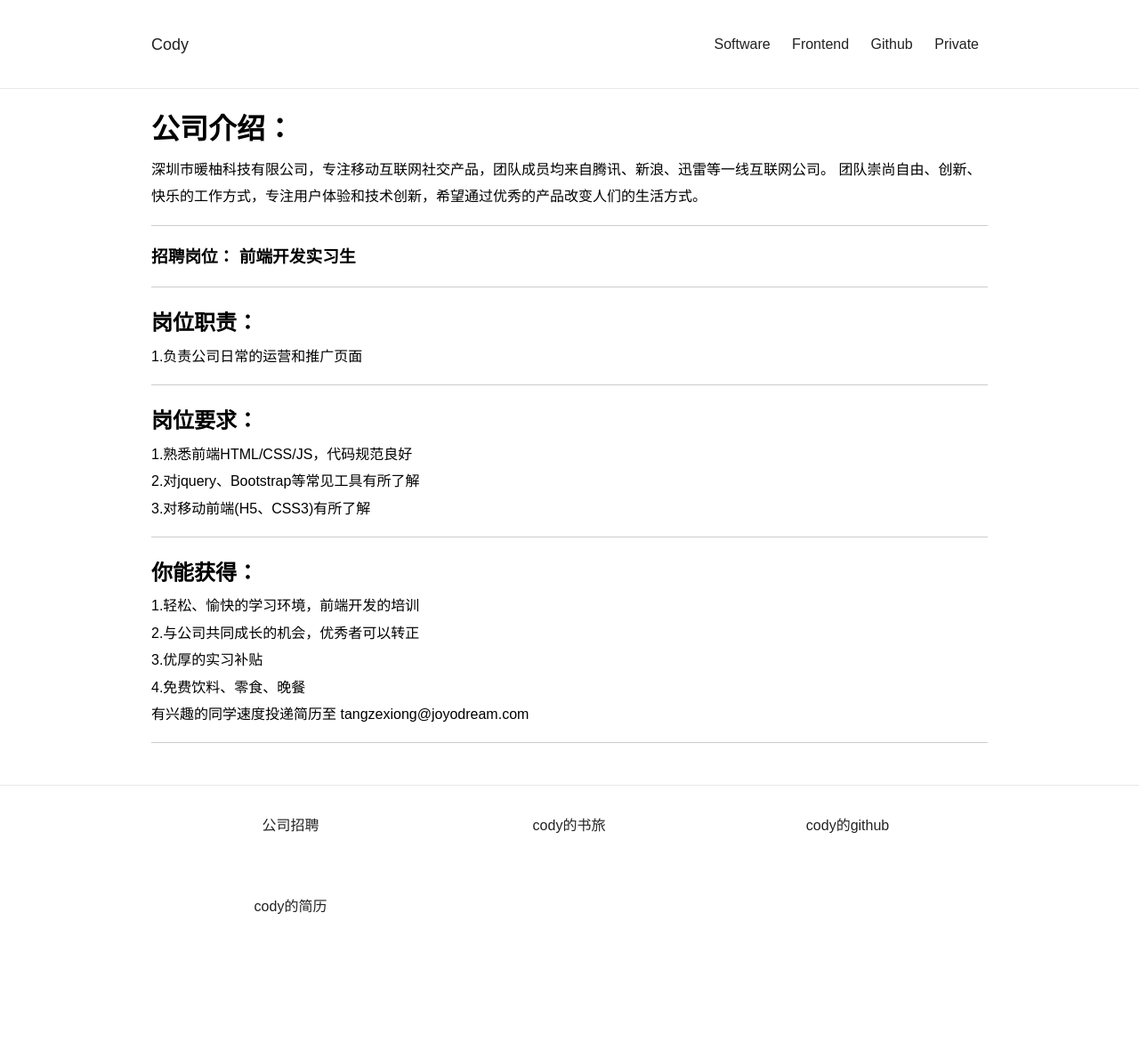
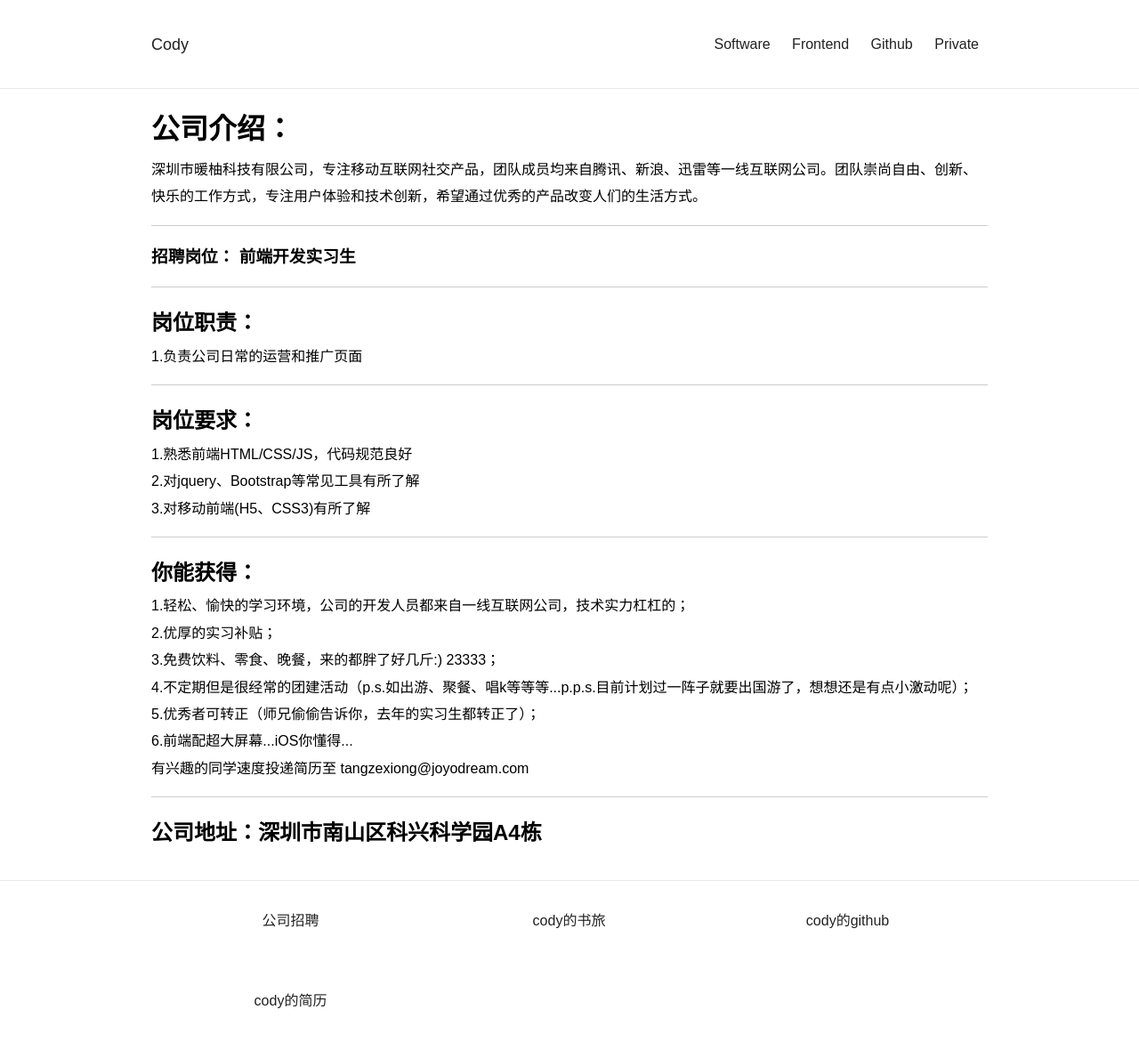
Before and after one commit to cody1991/cody1991.github.io, a Jekyll site: the page built from zhao.html, in a window 1280 px wide and 1171 px high. Shown: the whole window at 89% size. Built offline with Jekyll 4.4.1, drawn with Linux system fonts in a browser that asks for light colours; nearby versions of some CDN libraries; comment, search, counter and statistics services are not loaded.

Commit message:
change zhao page

```diff
--- a/zhao.html
+++ b/zhao.html
@@ -5,7 +5,7 @@ layout: default
 公司介绍：
 </h1>
 <p>
-    深圳市暖柚科技有限公司，专注移动互联网社交产品，团队成员均来自腾讯、新浪、迅雷等一线互联网公司。 团队崇尚自由、创新、快乐的工作方式，专注用户体验和技术创新，希望通过优秀的产品改变人们的生活方式。
+    深圳市暖柚科技有限公司，专注移动互联网社交产品，团队成员均来自腾讯、新浪、迅雷等一线互联网公司。团队崇尚自由、创新、快乐的工作方式，专注用户体验和技术创新，希望通过优秀的产品改变人们的生活方式。
 </p>
 <hr/>
 <h3>
@@ -32,15 +32,20 @@ layout: default
     你能获得：
 </h2>
 <ul>
-    <li>1.轻松、愉快的学习环境，前端开发的培训</li>
-    <li>2.与公司共同成长的机会，优秀者可以转正</li>
-    <li>3.优厚的实习补贴</li>
-    <li>4.免费饮料、零食、晚餐</li>
+    <li>1.轻松、愉快的学习环境，公司的开发人员都来自一线互联网公司，技术实力杠杠的；</li>
+    <li>2.优厚的实习补贴；</li>
+    <li>3.免费饮料、零食、晚餐，来的都胖了好几斤:) 23333；</li>
+    <li>4.不定期但是很经常的团建活动（p.s.如出游、聚餐、唱k等等等...p.p.s.目前计划过一阵子就要出国游了，想想还是有点小激动呢）；</li>
+    <li>5.优秀者可转正（师兄偷偷告诉你，去年的实习生都转正了）；</li>
+    <li>6.前端配超大屏幕...iOS你懂得...</li>
 </ul>
 <p>
     有兴趣的同学速度投递简历至 tangzexiong@joyodream.com
 </p>
 <hr/>
+<h2>
+    公司地址：深圳市南山区科兴科学园A4栋
+</h2>
 <div class="ds-thread" data-thread-key="100" data-title="招聘" data-url="http://cody1991.github.io/zhao.html"></div>
 <!-- 多说公共JS代码 start (一个网页只需插入一次) -->
 <script type="text/javascript">
```
